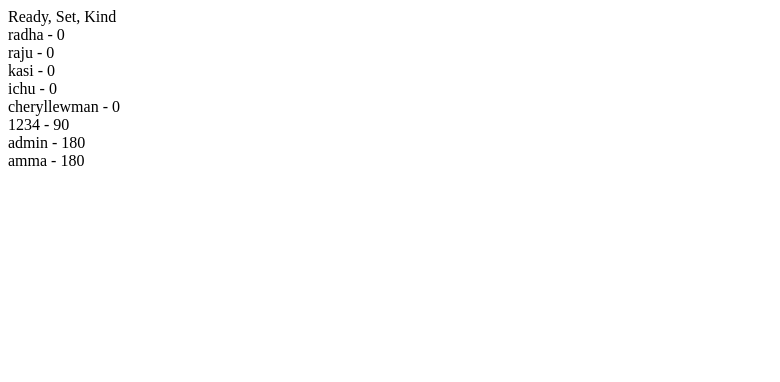
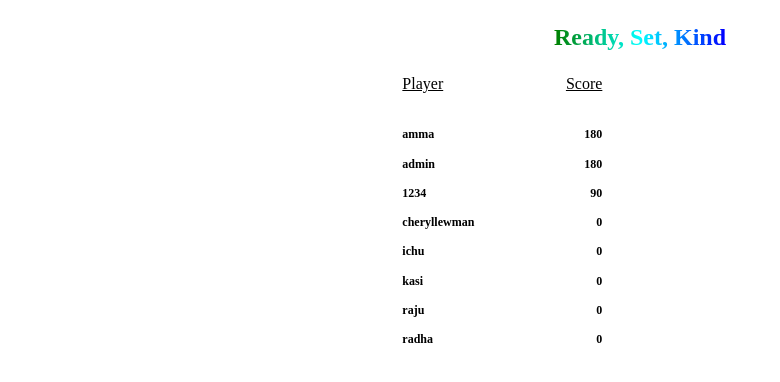
Before and after one commit to clewman/SpeakYourKindMarch4, a Django app: page / in a window 1280 px wide. Shown: the top 382 px of the page, without its empty margins (0-780 px from the left). Run offline with Django 3.2, Linux system fonts and the light colour scheme; data comes from the database, SQL or seed files in the repository; parts of the project's set-up code (start-up, migrations or seed data) failed here and were passed over; some libraries are stand-ins or nearby versions.

Commit message:
Add files via upload
styled the player/scores

```diff
--- a/game/templates/game/index.html
+++ b/game/templates/game/index.html
@@ -1,20 +1,29 @@
 {% extends 'game/base.html' %}
-
 
 {% block content %}
 
-<header>
+<div  class='container'>
+
+  <h3>Ready, Set, Kind</h3>
+
+<div>
+  <div class="flex-container3" id="player_score">
+
+    <div>Player</div>
+    <div style="text-align:right;">Score</div>
+
+  </div>
 
 
-</header>
-<div class='gfont, bg, container-text'>
-  Ready, Set, Kind
+    <h5>{% for t in top_scores reversed %}
+      <div class='flex-container4'>
+      <div>  {{t.username}} </div>
+      <div style="text-align:right;"> {{t.saved_scores}}</div>
+      </div>
+    {% endfor %}
+    </h5>
+
 </div>
 
-<div>
-  {% for t in top_scores %}
-  {{t.username}} - {{t.saved_scores}}
-<br>
-{% endfor %}
 </div>
 {% endblock %}
```
